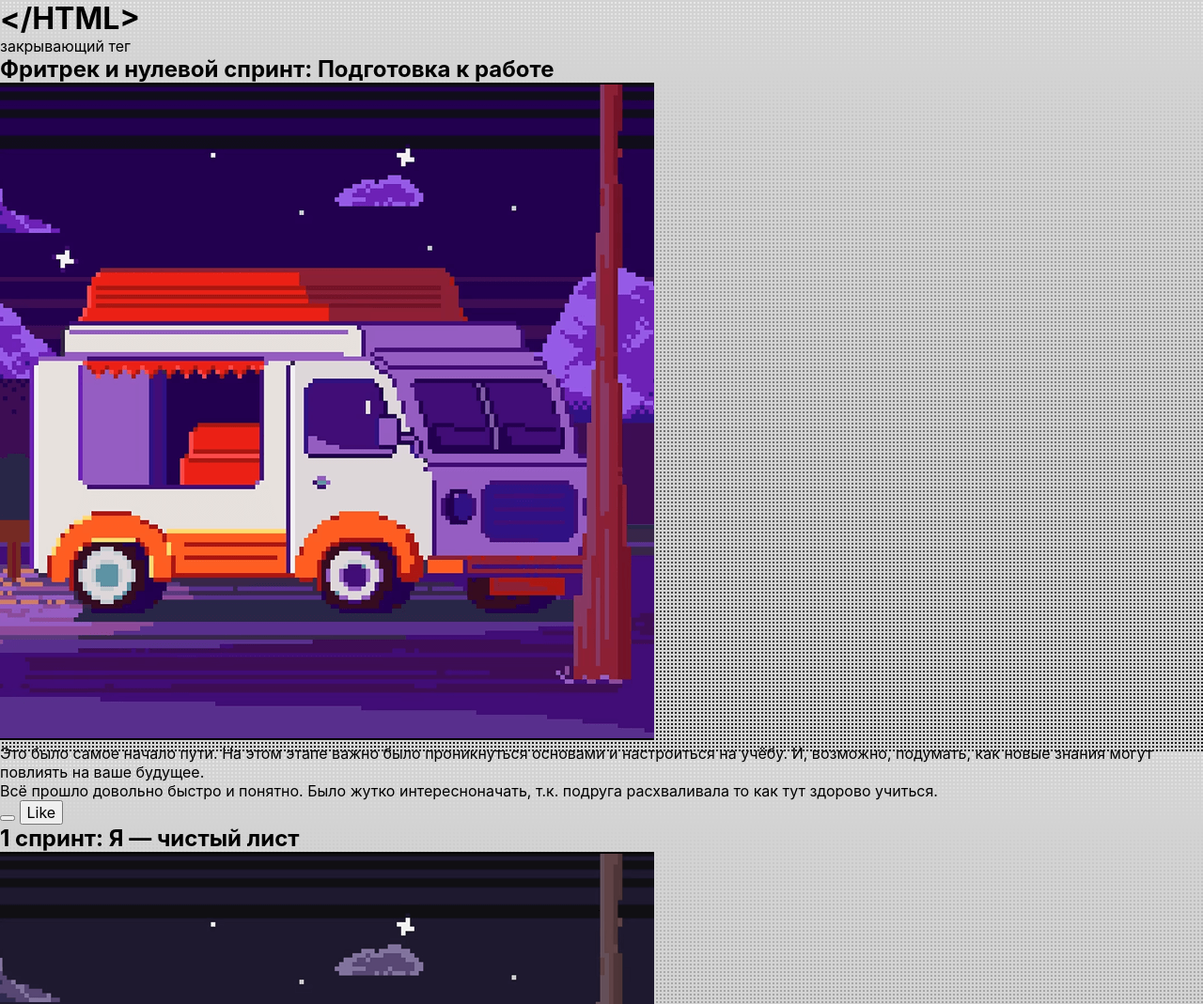
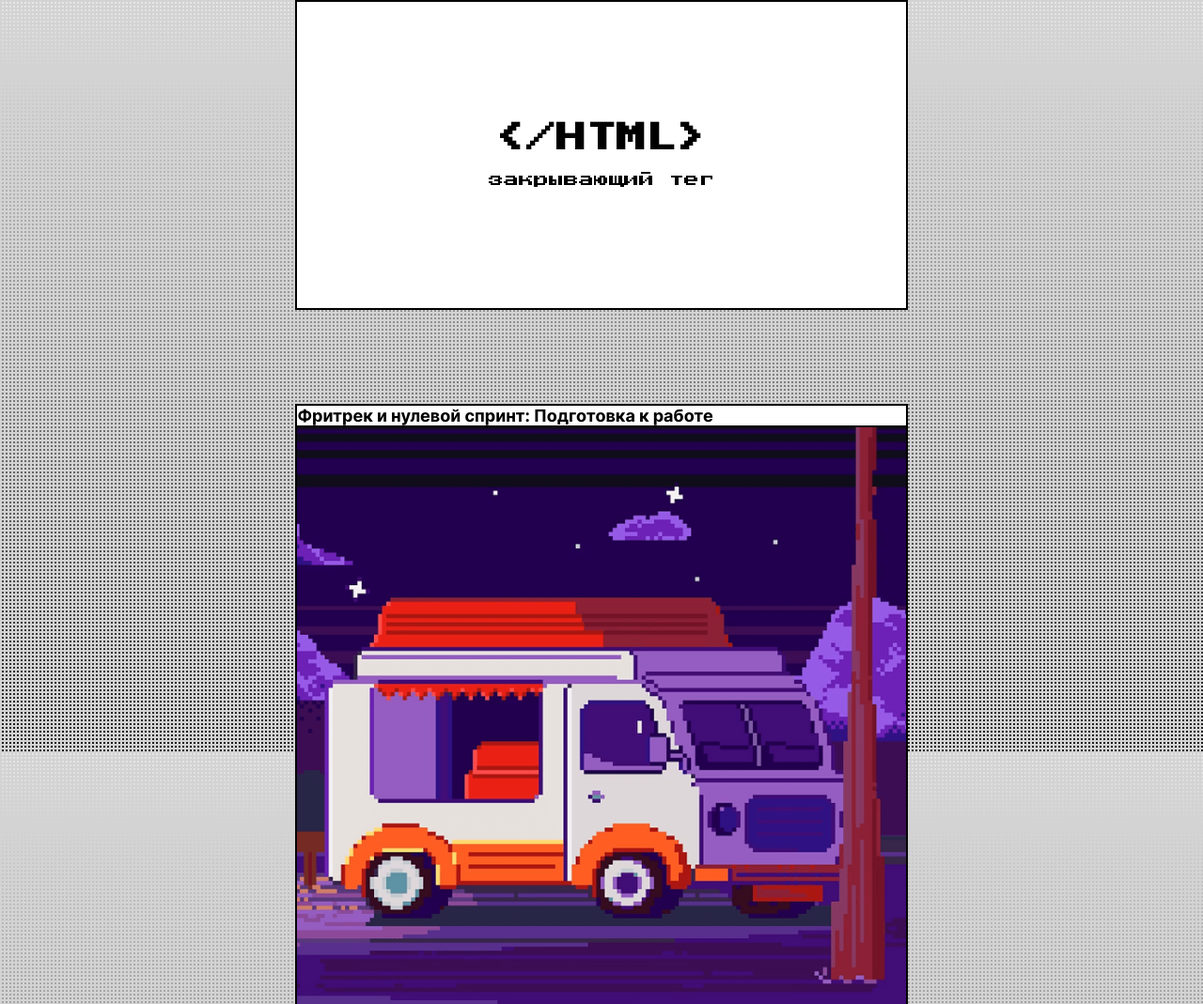
Before and after one commit to egenok94/zakrivayuschiy-teg-f, a plain HTML site: page index.html in a window 1280 px wide. Shown: the top 1069 px of the page at 94% size. Drawn offline with Linux system fonts and the light colour scheme; a web font is replaced by a local one.

Commit message:
second day

```diff
--- a/fonts/fonts.css
+++ b/fonts/fonts.css
@@ -1,9 +1,7 @@
 /* В этом файле вы импортируете все шрифты для сайта. Один из них вариативный и требует особенной настройки */
 @font-face {
   font-family: 'Press Start 2P';
-  src:
-  local('Press Start 2P')
-  url(PressStart2P-Regular.woff) format('woff');
+  src: local('Press Start 2P'), url(./PressStart2P-Regular.woff) format('woff');
   font-weight: normal;
   font-display: swap;
 }
@@ -12,8 +10,8 @@
   font-family: 'Inter';
   src:
   local('Inter'),
-  url(Inter-Variable.woff2) format('woff2 supports variations'),
-  url(./fonts/Inter-Variable.woff2) format('woff2-variations');
+  url(./Inter-Variable.woff2) format('woff2 supports variations'),
+  url(./Inter-Variable.woff2) format('woff2-variations');
   font-weight: 410 715;;
   font-display: swap;
 }
--- a/styles/style.css
+++ b/styles/style.css
@@ -10,6 +10,18 @@
 
 */
 
+
+/* global */
+.button {
+  border: 2px solid #000;
+  font-family: var(--accent-font);
+  font-size: 14px;
+  line-height: 90%;
+  background-color: #fff;
+}
+
+/*  */
+
 .page {
   font-family: var(--main-font);
   background-image: var(--background-pattern);
@@ -20,3 +32,79 @@
   min-block-size: 100dvb;
   font-variation-settings: 'wght' var(--font-weight-card-desc);
 }
+
+.wrapper {
+  width: var(--block-width);
+  margin: 0 auto;
+}
+
+.header {
+  margin-bottom: 100px;
+  font-family: var(--accent-font);
+}
+
+.header__text {
+  display: flex;
+  flex-direction: column;
+  gap: 20px;
+  border: 2px solid #000;
+  padding-top: var(--padding-header);
+  padding-bottom: var(--padding-header);
+  text-align: center;
+  background-color: #fff;
+}
+
+.main {
+  display: flex;
+  flex-direction: column;
+  align-items: center;
+  gap: 50px;
+  margin-bottom: 100px;
+}
+
+.cards-list {
+  display: grid;
+  gap: 50px;
+}
+
+.card {
+  display: flex;
+  flex-direction: column;
+  border: 2px solid #000;
+  background-color: #fff;
+}
+
+.card__title {
+  font-size: 18px;
+  font-variation-settings: 'wght' var(--font-weight-card-title);
+}
+
+.card__img {
+  object-fit: cover;
+  object-position: center;
+  inline-size: 100%;
+  block-size: 100%;
+}
+
+.card__desc {
+  display: grid;
+  gap: 25px;
+  margin: var(--margin-card-desc);
+  font-size: var(--font-size-card-desc);
+}
+
+.card__desc > p {
+  line-height: 21px;
+}
+
+.card__buttons {
+  justify-self: end;
+}
+
+.button__like {
+  padding: 12.5px 37px ;
+}
+
+.button__save {
+  padding: 17px 20px;
+}
--- a/styles/variables.css
+++ b/styles/variables.css
@@ -8,4 +8,8 @@
   repeating-linear-gradient(to right, rgba(211, 211, 211, 1) 0 2px, rgba(211, 211, 211, 0) 2px 4px),
   repeating-linear-gradient(to bottom, rgba(211, 211, 211, 1) 0 2px, rgba(211, 211, 211, 0) 2px 4px),
   linear-gradient(#e7e7e7 0.01%, #1a1a1a);
+  --block-width: clamp(23.4375rem, 16.2852rem + 30.5164vw, 43.75rem);
+  --font-size-card-desc: 18px;
+  --margin-card-desc: 25px;
+  --padding-header: clamp(7.625rem, 7.4489rem + 0.7512vw, 8.125rem);
 }
```
